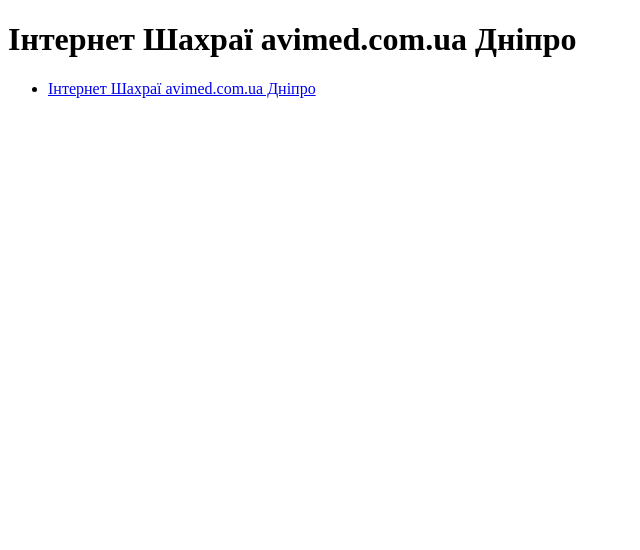
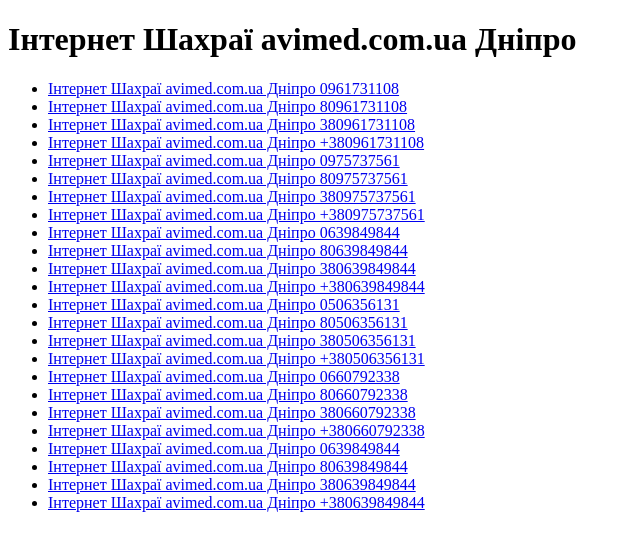
Before and after one commit to avimed-com-ua-online-razvod/dnipro, a plain HTML site: page index.html in a window 1280 px wide. Shown: the whole page, without its empty margins (0-640 px from the left). Drawn offline with Linux system fonts and the light colour scheme.

Commit message:
Update index.html

```diff
--- a/index.html
+++ b/index.html
@@ -9,7 +9,35 @@
 <body>
     <h1>Інтернет Шахраї avimed.com.ua Дніпро</h1>
     <ul>
-        <li><a href="https://">Інтернет Шахраї avimed.com.ua Дніпро</a></li>
+        <li><a href="https://www.telefonnyjdovidnyk.com.ua/nomer/0961731108">Інтернет Шахраї avimed.com.ua Дніпро 0961731108</a></li>
+        <li><a href="https://www.telefonnyjdovidnyk.com.ua/nomer/80961731108">Інтернет Шахраї avimed.com.ua Дніпро 80961731108</a></li>
+        <li><a href="https://www.telefonnyjdovidnyk.com.ua/nomer/380961731108">Інтернет Шахраї avimed.com.ua Дніпро 380961731108</a></li>
+        <li><a href="https://www.telefonnyjdovidnyk.com.ua/nomer/+380961731108">Інтернет Шахраї avimed.com.ua Дніпро +380961731108</a></li>
+
+        <li><a href="https://www.telefonnyjdovidnyk.com.ua/nomer/0975737561">Інтернет Шахраї avimed.com.ua Дніпро 0975737561</a></li>
+        <li><a href="https://www.telefonnyjdovidnyk.com.ua/nomer/80975737561">Інтернет Шахраї avimed.com.ua Дніпро 80975737561</a></li>
+        <li><a href="https://www.telefonnyjdovidnyk.com.ua/nomer/380975737561">Інтернет Шахраї avimed.com.ua Дніпро 380975737561</a></li>
+        <li><a href="https://www.telefonnyjdovidnyk.com.ua/nomer/+380975737561">Інтернет Шахраї avimed.com.ua Дніпро +380975737561</a></li>
+
+        <li><a href="https://www.telefonnyjdovidnyk.com.ua/nomer/0639849844">Інтернет Шахраї avimed.com.ua Дніпро 0639849844</a></li>
+        <li><a href="https://www.telefonnyjdovidnyk.com.ua/nomer/80639849844">Інтернет Шахраї avimed.com.ua Дніпро 80639849844</a></li>
+        <li><a href="https://www.telefonnyjdovidnyk.com.ua/nomer/380639849844">Інтернет Шахраї avimed.com.ua Дніпро 380639849844</a></li>
+        <li><a href="https://www.telefonnyjdovidnyk.com.ua/nomer/+380639849844">Інтернет Шахраї avimed.com.ua Дніпро +380639849844</a></li>
+
+        <li><a href="https://www.telefonnyjdovidnyk.com.ua/nomer/0506356131">Інтернет Шахраї avimed.com.ua Дніпро 0506356131</a></li>
+        <li><a href="https://www.telefonnyjdovidnyk.com.ua/nomer/80506356131">Інтернет Шахраї avimed.com.ua Дніпро 80506356131</a></li>
+        <li><a href="https://www.telefonnyjdovidnyk.com.ua/nomer/380506356131">Інтернет Шахраї avimed.com.ua Дніпро 380506356131</a></li>
+        <li><a href="https://www.telefonnyjdovidnyk.com.ua/nomer/+380506356131">Інтернет Шахраї avimed.com.ua Дніпро +380506356131</a></li>
+
+        <li><a href="https://www.telefonnyjdovidnyk.com.ua/nomer/0660792338">Інтернет Шахраї avimed.com.ua Дніпро 0660792338</a></li>
+        <li><a href="https://www.telefonnyjdovidnyk.com.ua/nomer/80660792338">Інтернет Шахраї avimed.com.ua Дніпро 80660792338</a></li>
+        <li><a href="https://www.telefonnyjdovidnyk.com.ua/nomer/380660792338">Інтернет Шахраї avimed.com.ua Дніпро 380660792338</a></li>
+        <li><a href="https://www.telefonnyjdovidnyk.com.ua/nomer/+380660792338">Інтернет Шахраї avimed.com.ua Дніпро +380660792338</a></li>
+
+        <li><a href="https://www.telefonnyjdovidnyk.com.ua/nomer/0639849844 ">Інтернет Шахраї avimed.com.ua Дніпро 0639849844 </a></li>
+        <li><a href="https://www.telefonnyjdovidnyk.com.ua/nomer/80639849844 ">Інтернет Шахраї avimed.com.ua Дніпро 80639849844 </a></li>
+        <li><a href="https://www.telefonnyjdovidnyk.com.ua/nomer/380639849844 ">Інтернет Шахраї avimed.com.ua Дніпро 380639849844 </a></li>
+        <li><a href="https://www.telefonnyjdovidnyk.com.ua/nomer/+380639849844 ">Інтернет Шахраї avimed.com.ua Дніпро +380639849844 </a></li>
     </ul>
 </body>
 </html>
```
